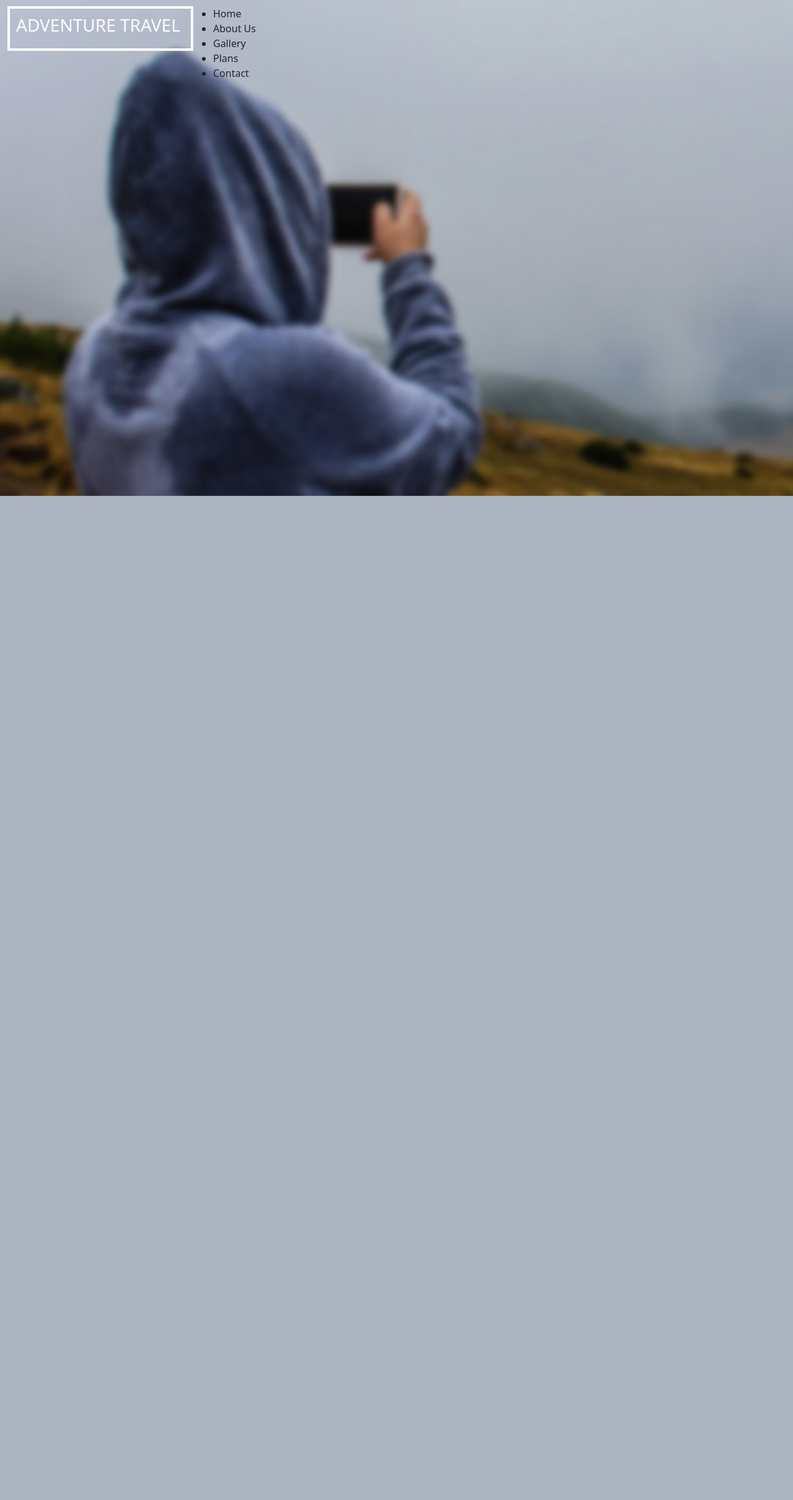
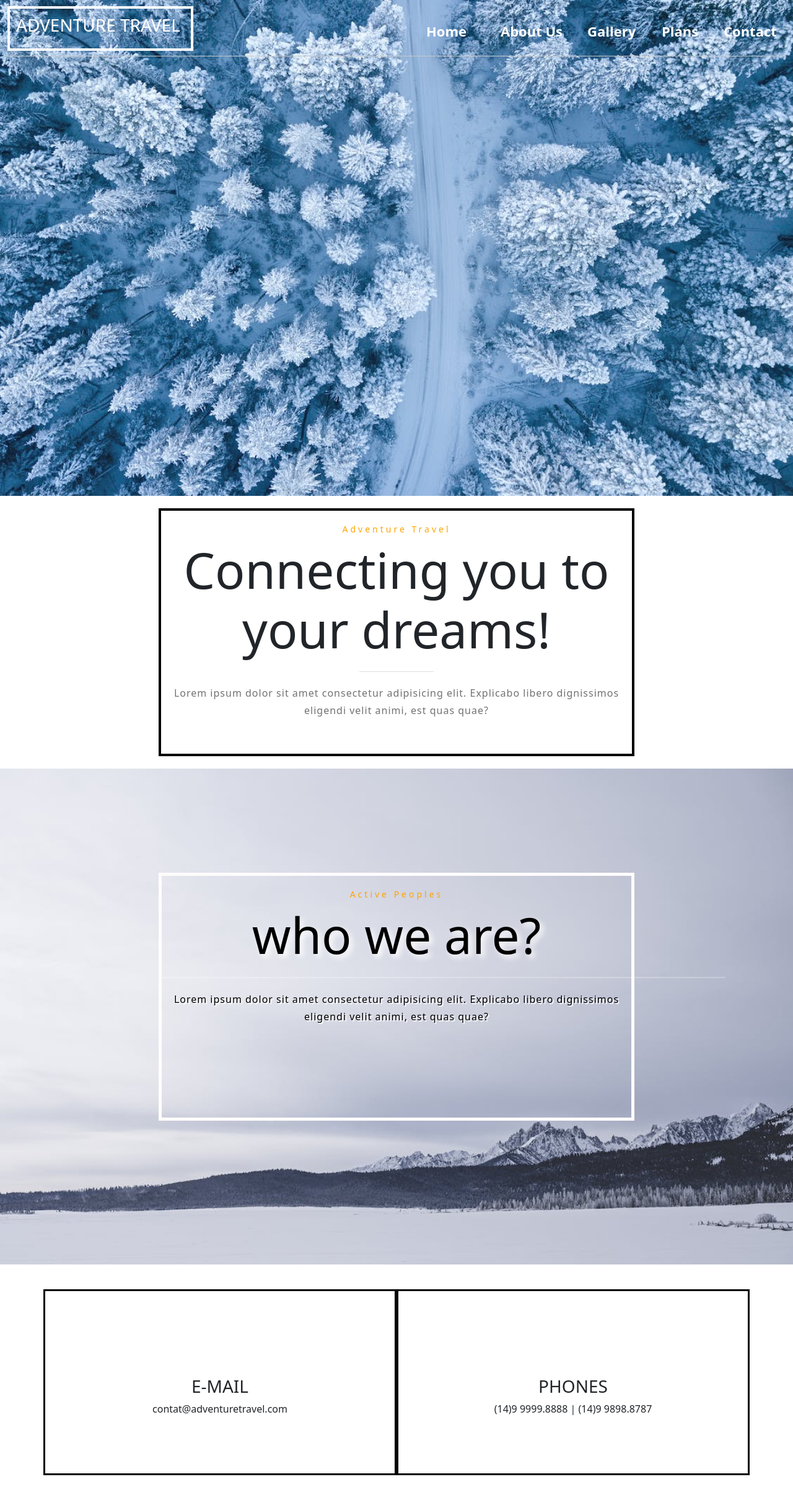
Before and after one commit to SaraMag25/adventure, a Django app: page / in a window 1280 px wide. Shown: the whole page at 62% size. Before the commit the page ends 800 px from the top, so only its background shows below. Run offline with Django 4.2, Linux system fonts and the light colour scheme.

Commit message:
home style

```diff
--- a/home/static/home/css/style.css
+++ b/home/static/home/css/style.css
@@ -1,18 +1,81 @@
-*{
-    margin: 0px;padding: 0px;
+* {
+    margin: 0px; padding: 0px;
 }
 header {
-    background: url('../image/slide.jpg');
+    background: url('../image/floresta.jpeg');
+    width: 100vw; height: 100vh;
     background-size: cover;
-    width: 100vw;height: 100vh;
 
 }
-header div{
+header div {
+    display: grid;
+    grid-template-columns: 300px 1fr;
+    grid-template-rows: 80px;
     padding-top: 10px;
-    display: grid; grid-template-columns: 300px 500px;
-    grid-template-rows:80px;
+    border-bottom: 1px solid #c9c9c9;
+}
+header div h1 {
+    border: 4px solid white;
+    color: white;
+    font-size: 28px;
+    text-transform: uppercase;
+    padding: 10px;
+
 }
 
-header div h1 {
-    border: 4px solid white; color: white;font-size: 28px;text-transform: uppercase;padding: 10px;
+header div nav ul {
+    width: 100%; height: 100%; color: white; display: grid;
+    grid-template-columns: 120px 140px 120px 100px 100px;
+    font-size: 22px; font-weight: bold; list-style: none;
+    justify-content: flex-end; align-content: center;
 }
+main section {
+    width: 60%; height: 400px; border: 4px solid black;
+    margin: 20px auto;
+}
+main section #div__h2_01 {
+    color: #ffa400;letter-spacing: 4px;padding-top: 22px;
+    text-align: center;font-size: 14px;
+}
+main section #div__h2_02 {
+    font-size: 5rem; text-align: center;
+}
+main section hr{
+    width: 120px; margin: 20px auto; border-top: 1px solid gray;
+}
+main section p{
+    text-align: center;color: #727272;letter-spacing: 1px;
+    line-height: 28px;
+}
+main article{
+    background: url(../image/neve.jpeg);
+    background-size: cover; width: 100vw; height: 100vh;
+    padding-top: 10%;box-sizing: border-box;
+}
+main article div{
+    width: 60%; height: 400px; border: 5px solid rgb(255, 252, 252);
+    margin: 40px auto 20px auto;
+}
+main article #div__h2_03 {
+    color: #ffa400;letter-spacing: 4px;padding-top: 22px;
+    text-align: center;font-size: 14px;
+}
+main article #div__h2_04 {
+    font-size: 5rem; text-align: center;
+    color: black;
+    text-shadow: 5px 5px 10px white;
+}
+article div hr{
+    width: 120%;margin: 20px auto;border-top: 2px solid white;
+}
+main article div p{
+    text-align: center;color: black;letter-spacing: 1px;
+    line-height: 28px; text-shadow: 2px 2px white;
+}
+address{
+    margin: 40px auto;
+}
+address .col{
+    border: 3px solid black;height: 300px; padding: 12%;box-sizing: border-box;
+    text-align: center;
+}
--- a/home/templates/home/home.html
+++ b/home/templates/home/home.html
@@ -24,5 +24,35 @@
             </nav>
         </div>
     </header>
+    <main>
+        <section>
+            <div>
+                <h2 id='div__h2_01'>Adventure Travel</h2>
+                <h2 id='div__h2_02'>Connecting you to your dreams!</h2>
+                <hr>
+                <p>Lorem ipsum dolor sit amet consectetur adipisicing elit. Explicabo libero dignissimos eligendi velit animi, est quas quae?</p>
+            </div>
+        </section>
+        <article>
+            <div>
+                <h2 id='div__h2_03'>Active Peoples</h2>
+                <h2 id='div__h2_04'>who we are?</h2>
+                <hr>
+                <p>Lorem ipsum dolor sit amet consectetur adipisicing elit. Explicabo libero dignissimos eligendi velit animi, est quas quae?</p>
+            </div>
+        </article>
+    </main>
+    <address class='container'>
+        <div class='row'>
+            <div class='col'>
+                <h3>E-MAIL</h3>
+                <span>contat@adventuretravel.com</span>
+            </div>
+            <div class='col'>
+                <h3>PHONES</h3>
+                <span>(14)9 9999.8888 | (14)9 9898.8787</span>
+            </div>
+        </div>
+    </address>
 </body>
 </html>
```
Also changed, not shown: home/static/home/image/floresta.jpeg (added), home/static/home/image/ibage.jpeg (added), home/static/home/image/neve.jpeg (added), home/static/home/image/slide1.jpg (added), home/static/home/image/vishkk.jpg (added).
